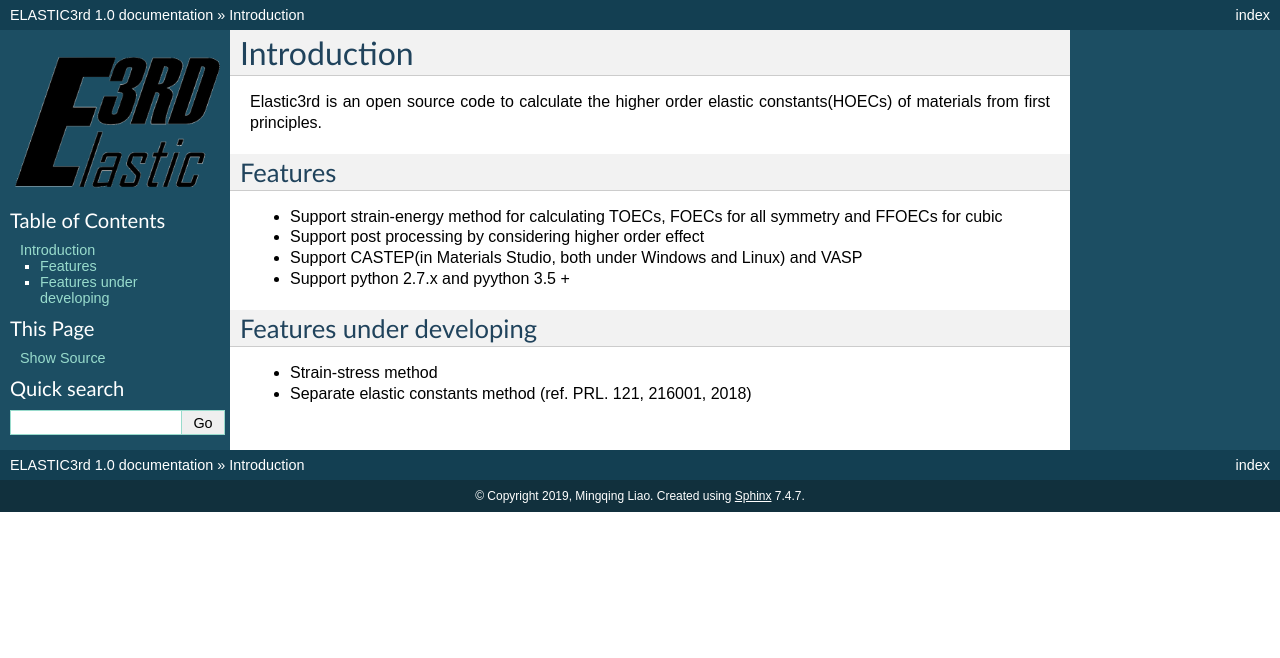
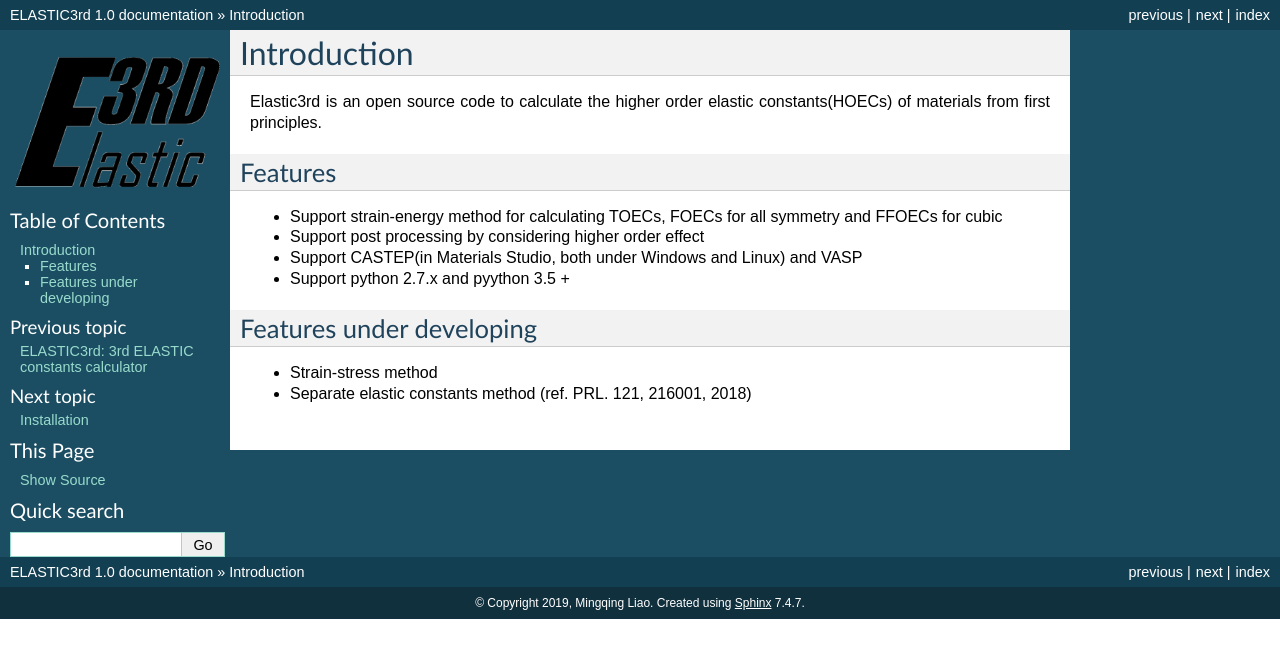
Before and after one commit to hitliaomq/ELASTIC3rd, a Sphinx documentation site: the page built from docs/Introduction.rst, in a window 1280 px wide. Shown: the top 658 px of the page. Built offline with Sphinx 7.4.7, drawn with Linux system fonts in a browser that asks for light colours; pages that are not in the unit, such as notebooks, are missing from menus.

```diff
--- a/docs/index.rst
+++ b/docs/index.rst
@@ -16,10 +16,10 @@ Contents:
 .. toctree::
    :maxdepth: 2
 
-   Introduction <introduction>
+   Introduction <Introduction>
    Installation <installation>
    Get Started <GetStart>
-   Theory Background <theory>
+   Theory Background <Theory>
    Examples <examples>
    FAQ
    API
```
